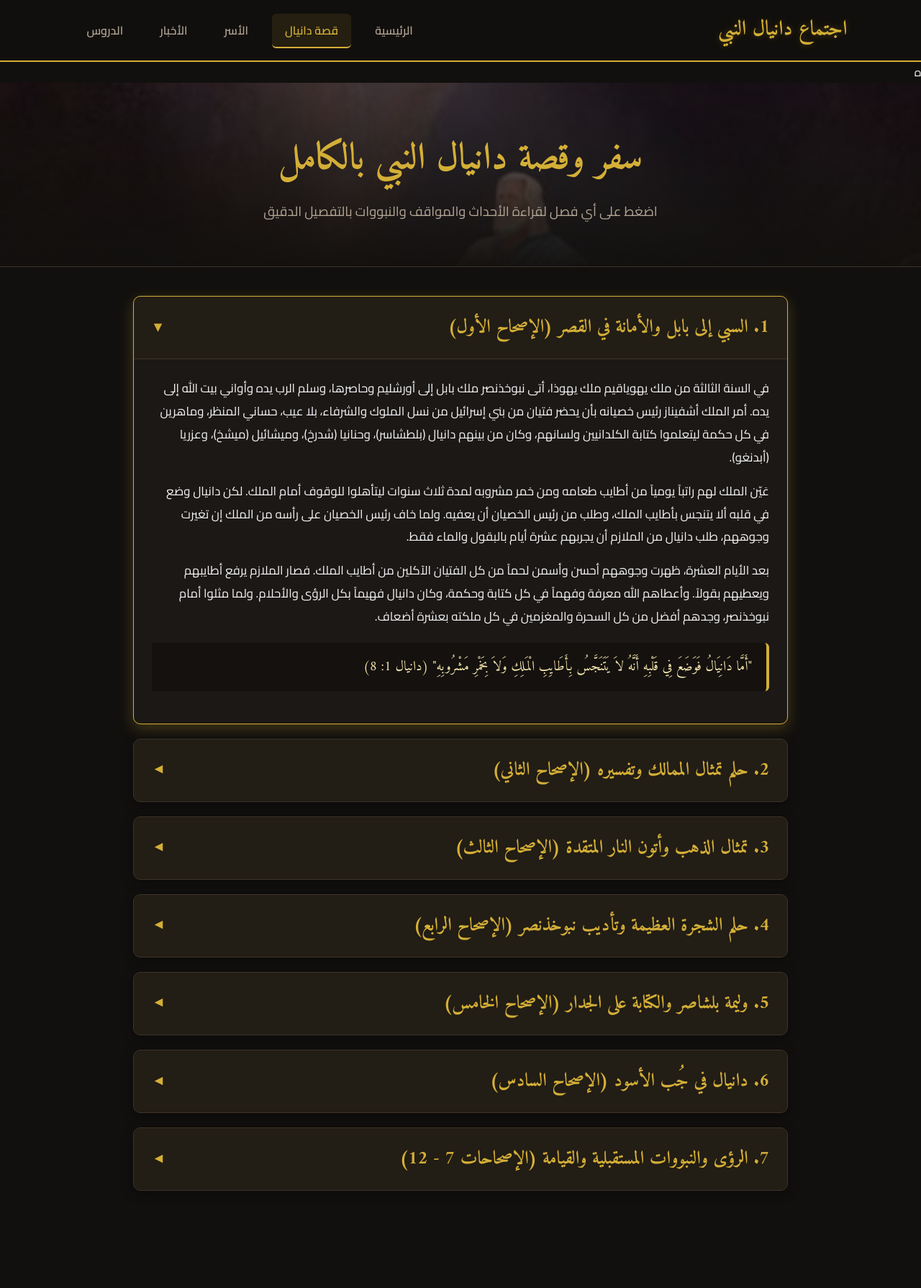
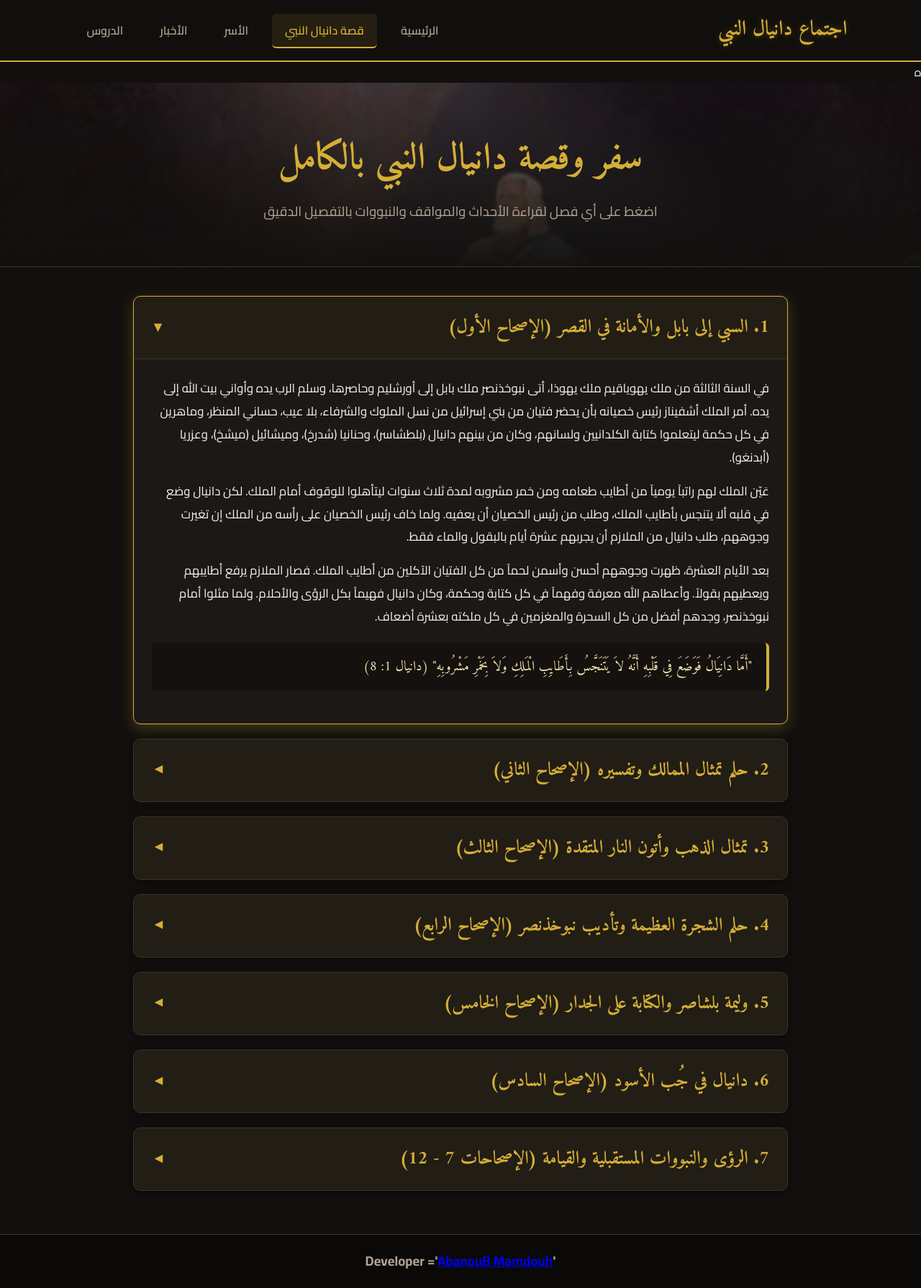
Before and after one commit to bakhwmbwb-create/-123, a plain HTML site: page قصه.html in a window 1280 px wide. Shown: the whole page at 72% size. Before the commit the page ends 1714 px from the top, so only its background shows below. Drawn offline with Linux system fonts and the light colour scheme.

Commit message:
Add files via upload

```diff
--- a/قصه.html
+++ b/قصه.html
@@ -217,7 +217,7 @@
         <nav>
             <ul class="nav-links">
                 <li><a href="index.html">الرئيسية</a></li>
-                <li><a href="قصه.html" class="active">قصة دانيال</a></li>
+                <li><a href="قصه.html" class="active">قصة دانيال النبي</a></li>
                 <li><a href="الاسر.html">الأسر</a></li>
                 <li><a href="الاخبار.html">الأخبار</a></li>
                 <li><a href="الدروس.html">الدروس</a></li>
@@ -338,6 +338,9 @@
 
     </main>
 
+    <footer>
+        <h3>'Developer ='<a href="https://wa.me/201281344410">AbanouB Mamdouh</a></h3>
+    </footer>
 
 </body>
 </html>
```
Also changed, not shown: index.html (+3 -0 lines), الاخبار.html (+3 -0 lines), الاسر.html (+3 -0 lines), الدروس.html (+3 -0 lines).
